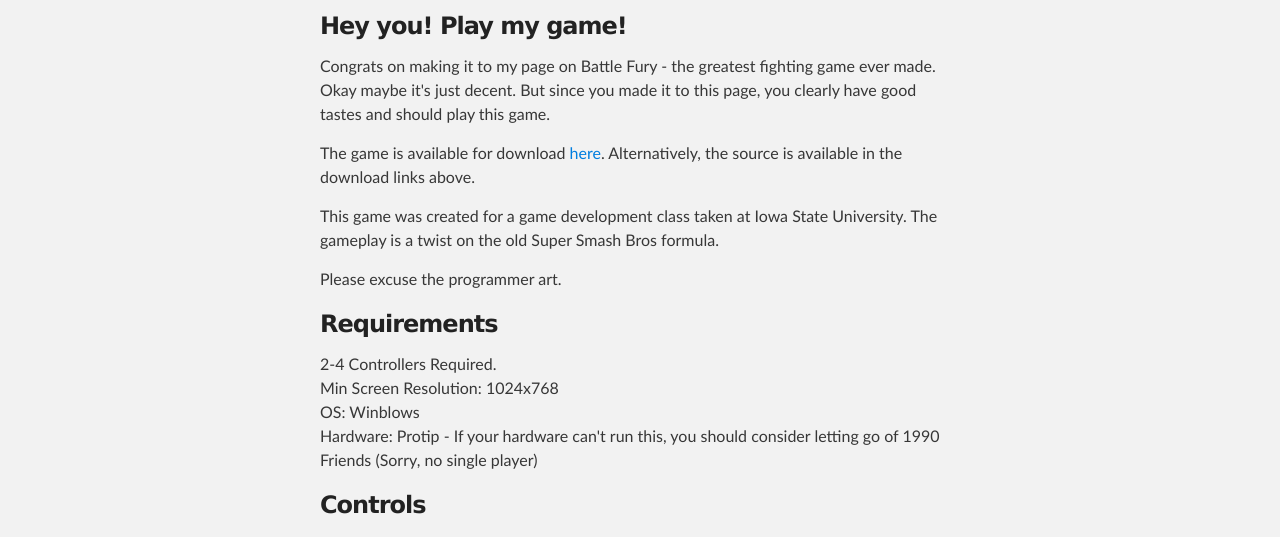
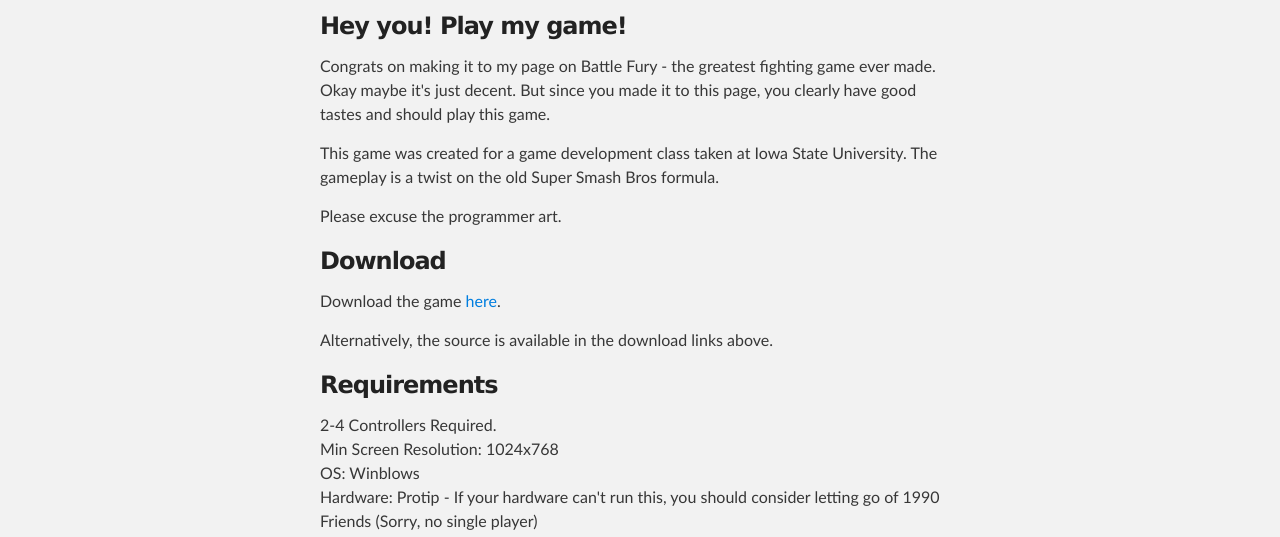
Before and after one commit to regenvanwalbeek/BattleFury, a plain HTML site: page index.html in a window 1280 px wide. Shown: the part 252-789 px from the top of the page. Drawn offline with Linux system fonts and the light colour scheme.

```diff
--- a/index.html
+++ b/index.html
@@ -35,11 +35,15 @@
 
 <p>Congrats on making it to my page on Battle Fury - the greatest fighting game ever made. Okay maybe it's just decent. But since you made it to this page, you clearly have good tastes and should play this game.</p>
 
-<p>The game is available for download <a href="https://dl.dropboxusercontent.com/u/12369755/BattleFury.zip">here</a>. Alternatively, the source is available in the download links above.</p>
-
 <p>This game was created for a game development class taken at Iowa State University. The gameplay is a twist on the old Super Smash Bros formula.</p>
 
 <p>Please excuse the programmer art.</p>
+
+<h3>Download</h3>
+
+<p>Download the game <a href="https://dl.dropboxusercontent.com/u/12369755/BattleFury.zip">here</a>.  </p>
+
+<p>Alternatively, the source is available in the download links above.</p>
 
 <h3>Requirements</h3>
 
```
Also changed, not shown: params.json (+1 -1 lines).
